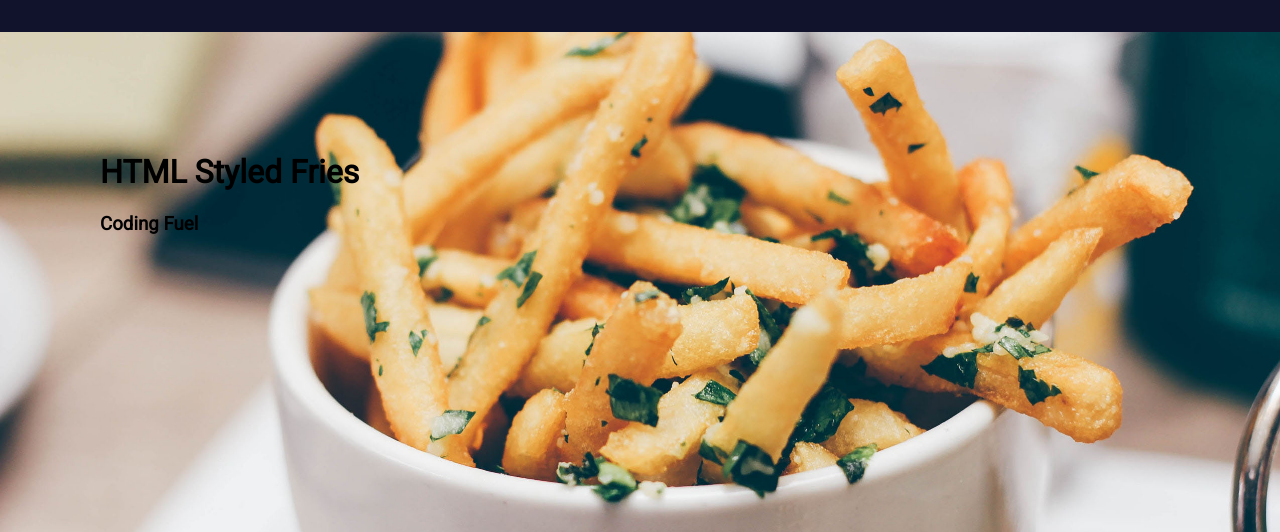
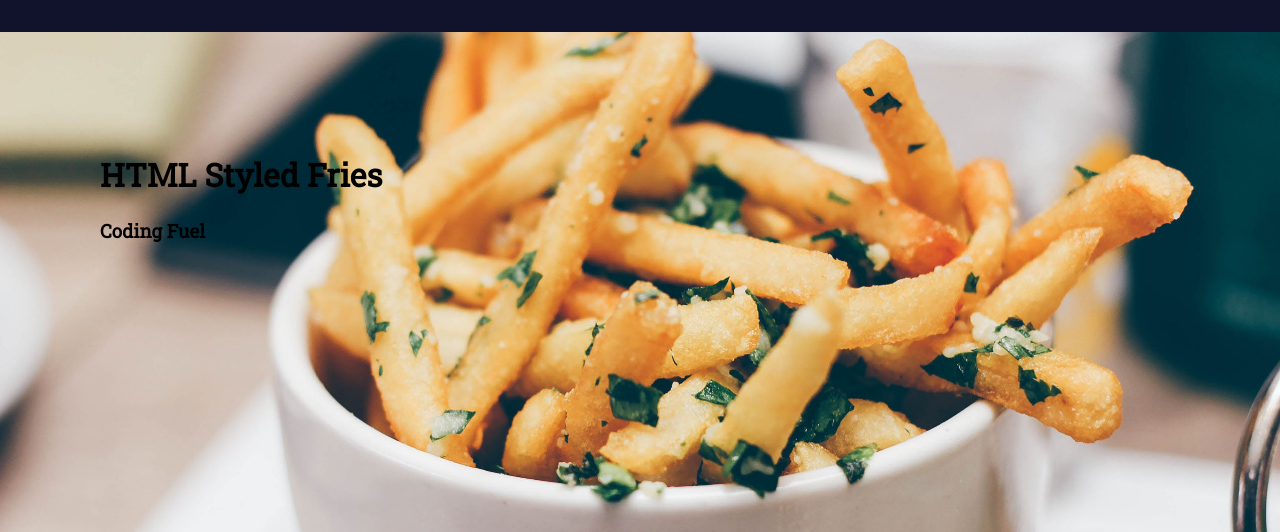
Before and after one commit to dtar-course-related/devcamp-coding-foundations, a plain HTML site: page html-css/index.html in a window 1280 px wide. Shown: the part 278-810 px from the top of the page. Drawn offline with Linux system fonts and the light colour scheme.

Commit message:
[add] roboto slab font to be used with hX elements

```diff
--- a/html-css/index.html
+++ b/html-css/index.html
@@ -9,6 +9,7 @@
 
 	<link rel="stylesheet" href="https://fonts.googleapis.com/css?family=Roboto&display=swap">
 	<link rel="stylesheet" href="https://fonts.googleapis.com/css?family=Ubuntu+Condensed&display=swap">
+	<link rel="stylesheet" href="https://fonts.googleapis.com/css?family=Roboto+Slab&display=swap">
 	<link rel="stylesheet" href="https://cdnjs.cloudflare.com/ajax/libs/font-awesome/5.9.0/css/all.min.css">
 	<link rel="stylesheet" href="styles/common.css">
 	<link rel="stylesheet" href="styles/nav.css">
--- a/html-css/styles/common.css
+++ b/html-css/styles/common.css
@@ -3,3 +3,7 @@ body {
 	margin: 0px;
 	font-family: 'Roboto', sans-serif;
 }
+
+h1, h2, h3, h4, h5, h6 {
+	font-family: 'Roboto Slab', serif;
+}
```
